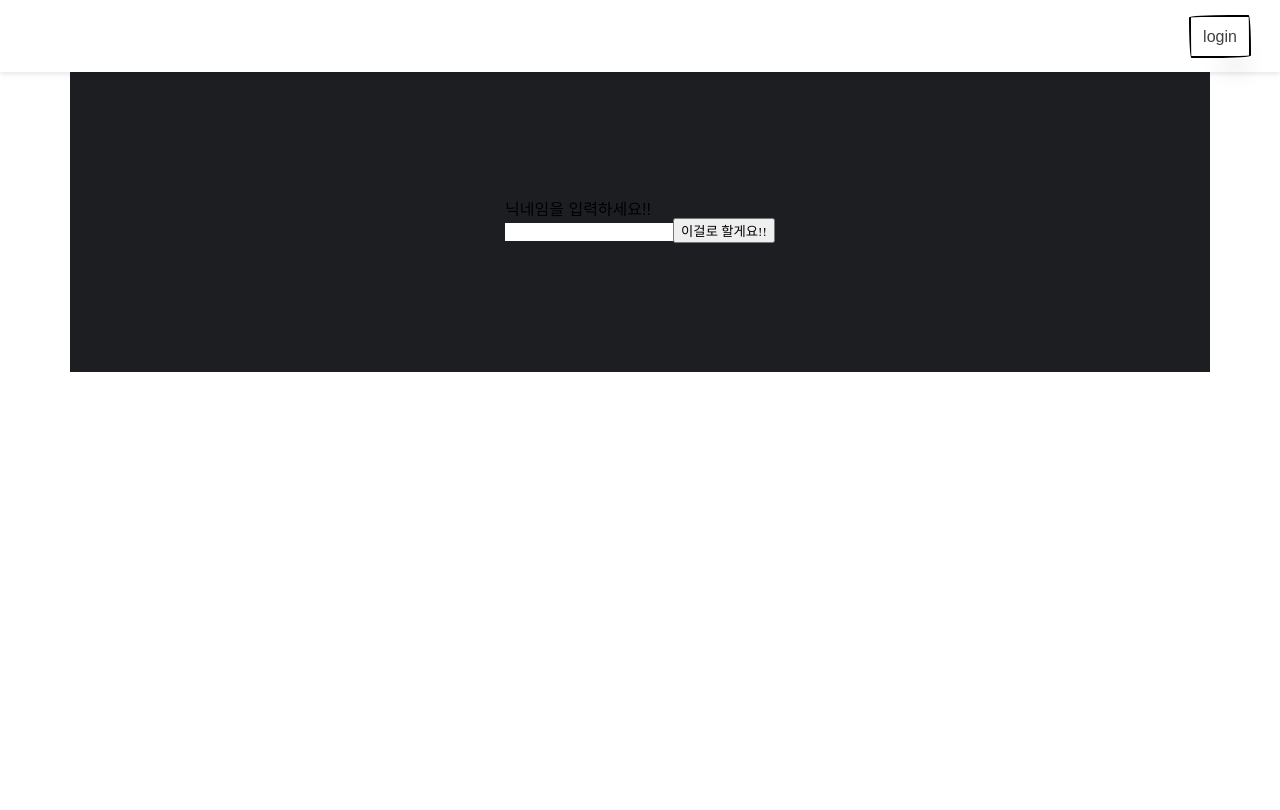
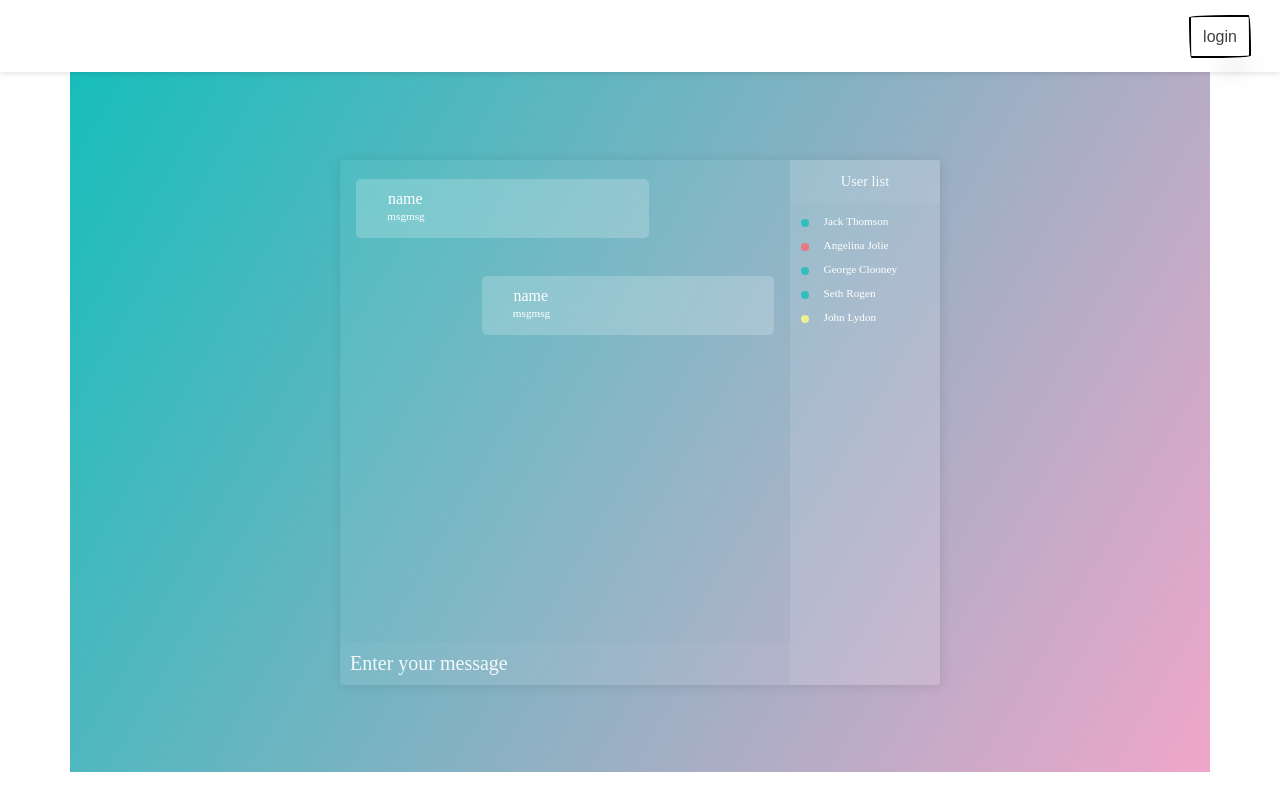
Before and after one commit to zikoom/kooms-day, a React (Create React App) app: page / in a window 1280 px wide. Shown: the top 810 px of the page. Built offline with nearby package versions, Linux system fonts and the light colour scheme; no server answers; a web font is replaced by a local one.

Commit message:
ChatBox 다시 만드는중

```diff
--- /dev/null
+++ b/src/assets/scss/components/ChatBox.scss
@@ -0,0 +1,155 @@
+// Variables
+$primary: rgba(23, 190, 187, 1);
+$secondary: rgba(240, 166, 202, 1);
+
+$active: rgba(23, 190, 187, 0.8);
+$busy: rgba(252, 100, 113, 0.8);
+$away: rgba(255, 253, 130, 0.8);
+
+* {
+  margin: 0; padding: 0;
+  box-sizing: border-box;
+  font-family: 'Nunito', sans-serif;
+}
+
+html,body {
+  // background: linear-gradient(120deg, $primary, $secondary);
+  overflow: hidden;
+}
+
+.container {
+  display: flex;
+
+  background: linear-gradient(120deg, $primary, $secondary);
+  overflow: hidden;
+
+  justify-content: center;
+  align-items: center;
+  flex-direction: column;
+  height: 700px;
+  width: 100%;
+  h1 {
+    margin: 0.5em auto;
+    color: #FFF;
+    text-align: center;
+  }
+}
+
+.chatbox {
+  background: rgba(255, 255, 255, 0.05);
+  width: 600px;
+  height: 75%;
+  border-radius: 0.2em;
+  position: relative;
+  box-shadow: 1px 1px 12px rgba(0, 0, 0, 0.1);
+  &__messages {
+    height: 100%;
+  }
+  &__messages__user-message {
+    width: 450px;
+    height: calc(100% - 42px);
+    overflow: auto;
+    &::-webkit-scrollbar {
+      display: none; /* Chrome, Safari, Opera*/
+    }
+  }
+  &__messages__user-message--ind-message {
+    float: right;
+    background: rgba(255, 255, 255, 0.2);
+    padding: 1em 0;
+    height: auto;
+    width: 65%;
+    border-radius: 5px;
+    margin: 1.2em 1em;
+    overflow: auto;
+    & > p.name {
+      color: #FFF;
+      font-size: 1em;
+    }
+    & > p.message {
+      color: #FFF;
+      font-size: 0.7em;
+      margin: 0 2.8em;
+    }
+  }
+  &__messages__user-message--ind-message.other{
+    float:left;
+  }
+  &__user-list {
+    background: rgba(255, 255, 255, 0.1);
+    width: 25%;
+    height: 100%;
+    float: right;
+    border-top-right-radius: 0.2em;
+    border-bottom-right-radius: 0.2em;
+    h1 {
+      background: rgba(255, 255, 255, 0.05);
+      color: rgba(255, 255, 255, 0.9);
+      font-size: 0.9em;
+      padding: 1em;
+      margin: 0;
+      font-weight: 300;
+      text-align: center;
+    }
+  }
+  &__user {
+    width: 0.5em;
+    height: 0.5em;
+    border-radius: 100%;
+    margin: 1em 0.7em;
+    &--active {
+      @extend .chatbox__user;
+      background: $active;
+    }
+    &--busy {
+      @extend .chatbox__user;
+      background: $busy;
+    }
+    &--away {
+      @extend .chatbox__user;
+      background: $away;
+    }
+  }
+  p {
+    float: left;
+    text-align: left;
+    margin: -0.25em 2em;
+    font-size: 0.7em;
+    font-weight: 300;
+    color: #FFF;
+    width: 200px;
+  }
+  form {
+    background: #222;
+    input {
+      background: rgba(255, 255, 255, 0.03);
+      position: absolute;
+      bottom: 0;
+      left: 0;
+      border: none;
+      width: 75%;
+      padding: 10px;
+      outline: none;
+      color: rgba(255, 255, 255, 0.9);
+      font-weight: 300;
+      font-size: 20px;
+    }
+  }
+}
+
+// Placeholder Styling
+::-webkit-input-placeholder {
+   color: rgba(255, 255, 255, 0.9);
+}
+
+:-moz-placeholder {
+   color: rgba(255, 255, 255, 0.9);
+}
+
+::-moz-placeholder {
+  color: rgba(255, 255, 255, 0.9);
+}
+
+:-ms-input-placeholder {
+   color: rgba(255, 255, 255, 0.9);
+}
--- a/src/components/Chat.js
+++ b/src/components/Chat.js
@@ -1,10 +1,8 @@
 import io from 'socket.io-client'
 
-import "../assets/css/Chatbox.css"
 import { useEffect} from 'react';
 import { useDispatch, useSelector } from 'react-redux';
 import { CHAT_ADD, CHAT_CLEAR, SET_CHAT_NICKNAME, SET_CHAT_ROOM_ID, SET_SOCKET_CONNECTION, SET_SOCKET_ID} from '../action/actions';
-import ChatNickname from './chat/ChatNickname';
 import ChatBox from './chat/ChatBox';
 
 const _SERVER_PATH = process.env.REACT_APP_SOCKET_SERVER;
@@ -111,8 +109,9 @@ const Chat = () => {
   }, [msgs])
 
   return (
-    <div className="chatbox-container">
-      {isConnected && nickname ? <ChatBox nickname={nickname} enterRoom={enterRoom} roomID={roomID} msgs={msgs} sendMsg={sendMsg}  /> : <ChatNickname set_nickname_req={set_nickname_req} />}
+    <div>
+      <ChatBox />
+      {/* {isConnected && nickname ? <ChatBox nickname={nickname} enterRoom={enterRoom} roomID={roomID} msgs={msgs} sendMsg={sendMsg}  /> : <ChatNickname set_nickname_req={set_nickname_req} />} */}
     </div>
   )
 
--- a/src/components/chat/ChatBox.js
+++ b/src/components/chat/ChatBox.js
@@ -1,69 +1,47 @@
-import { useState } from "react";
-import MyComment from "./MyComment";
-import OtherComment from "./OtherComment";
+import '../../assets/scss/components/ChatBox.scss'
 
-//센드 메세지 보내기 버튼 SVG 컴포넌트
-const SendMsgSVG = (props) => (
-  <svg
-    style={{
-      width: 24,
-      height: 24,
-    }}
-    viewBox="0 0 24 24"
-    {...props}
-  >
-    <path
-      fill="rgba(0,0,0,.38)"
-      d="M17,12L12,17V14H8V10H12V7L17,12M21,16.5C21,16.88 20.79,17.21 20.47,17.38L12.57,21.82C12.41,21.94 12.21,22 12,22C11.79,22 11.59,21.94 11.43,21.82L3.53,17.38C3.21,17.21 3,16.88 3,16.5V7.5C3,7.12 3.21,6.79 3.53,6.62L11.43,2.18C11.59,2.06 11.79,2 12,2C12.21,2 12.41,2.06 12.57,2.18L20.47,6.62C20.79,6.79 21,7.12 21,7.5V16.5M12,4.15L5,8.09V15.91L12,19.85L19,15.91V8.09L12,4.15Z"
-    />
-  </svg>
-);
-
-const ChatBox = ({nickname, enterRoom, roomID, msgs, sendMsg}) => {
-
-  const _MY_COMMENT = 1;
-  const _OTHER_COMMENT = 2;
-
-  const [roomInput, setRoomInput] = useState('');
-  const [msgInput, setMsgInput] = useState('');
-
-  const onChangeRoomInput = (e) => {const {value} = e.target; setRoomInput(value)}
-  const onMsgInputChange = (e) => {const {value} = e.target; setMsgInput(value)}
-
-
+export default function ChatBox () {
   return (
-    <div className="chatbox-container">
-      <div className="chatbox-room">
-        <h2>{nickname} 님 환영함니다 !!</h2>
-        <input value={roomInput} onChange={onChangeRoomInput} />
-        <button onClick={()=>{enterRoom(roomInput); setRoomInput('')}}>입장</button>
-        <h2>room Number: {roomID}</h2>
+    <div class='container' ng-cloak ng-app="chatApp">
+      {/* <h1>Swanky Chatbox UI With Angular</h1> */}
+      <div class='chatbox' ng-controller="MessageCtrl as chatMessage">
+        <div class='chatbox__user-list'>
+          <h1>User list</h1>
+          <div class='chatbox__user--active'>
+            <p>Jack Thomson</p>
+          </div>
+          <div class='chatbox__user--busy'>
+            <p>Angelina Jolie</p>
+          </div>
+          <div class='chatbox__user--active'>
+            <p>George Clooney</p>
+          </div>
+          <div class='chatbox__user--active'>
+            <p>Seth Rogen</p>
+          </div>
+          <div class='chatbox__user--away'>
+            <p>John Lydon</p>
+          </div>
+        </div>
+        <div class="chatbox__messages" ng-repeat="message in messages">
+          <div class="chatbox__messages__user-message">
+            {/* 남의 메세지는 other class 추가 */}
+            <div class="chatbox__messages__user-message--ind-message other">
+              <p class="name">name</p>
+              <br/>
+              <p class="message">msgmsg</p>
+            </div>
+            <div class="chatbox__messages__user-message--ind-message">
+              <p class="name">name</p>
+              <br/>
+              <p class="message">msgmsg</p>
+            </div>
+          </div>
+        </div>
+        <form onSubmit={(e) => {e.preventDefault()}}>
+          <input type="text" placeholder="Enter your message" />
+        </form>
       </div>
-      <section className="chatbox">
-        <section className="chat-window" id="chatbox-scroll-div">
-          {
-            msgs.map((msg, idx) => {
-              if(msg.type === _MY_COMMENT){
-                return <MyComment text={msg.text} nickname={msg.nickname} key={idx} />
-              }else if(msg.type === _OTHER_COMMENT){
-                return <OtherComment text={msg.text} nickname={msg.nickname} key={idx} />
-              }else{
-                return null
-              }
-            })
-          }
-
-        </section>
-
-        <form className="chat-input" onSubmit={ (e) => {e.preventDefault()}} >
-          <input type="text" autoComplete="on" value={msgInput} onChange={onMsgInputChange} placeholder="Type a message" />
-          <button onClick={() => {sendMsg(msgInput, roomID); setMsgInput('')}}>
-              <SendMsgSVG />
-          </button>
-        </form>
-      </section>
     </div>
   )
 }
-
-export default ChatBox
--- a/src/components/chat/ChatNickname.js
+++ /dev/null
@@ -1,23 +0,0 @@
-/**
- * Chat Intro page - 닉네임을 설정하는 페이지 입니다.
- */
-
-import { useState } from "react";
-
-const ChatNickname = ({set_nickname_req}) => {
-
-  const [nicknameInput, setNicknameInput] = useState('');
-  const onChangeNicknameInput = (e) => {const {value} = e.target; setNicknameInput(value)};
-
-  return (
-    <div className="center-wrapper nickname-wrapper">
-      <h1 className="child">닉네임을 입력하세요!!</h1>
-      <input className="child" value={nicknameInput} onChange={onChangeNicknameInput} />
-      <button className="child" onClick={() => {set_nickname_req(nicknameInput); setNicknameInput('')}}>이걸로 할게요!!</button>
-    </div>
-  )
-}
-
-
-
-export default ChatNickname;
--- a/src/components/chat/MyComment.js
+++ /dev/null
@@ -1,22 +0,0 @@
-const MyComment = ({text, nickname}) => {
-  return (
-    <article className="msg-container msg-self" id="msg-0">
-      <div className="msg-box">
-        <img className="user-img" id="user-0" alt="사용자 이미지" src="//gravatar.com/avatar/00034587632094500000000000000000?d=retro" />
-        <div className="flr">
-          <div className="messages">
-            <p className="msg" id="msg-0">
-              {text}
-            </p>
-          </div>
-          <span className="timestamp">
-            <span className="username">{nickname}</span>
-            {/* &bull;<span className="posttime">3 minutes ago</span> */}
-          </span>
-        </div>
-      </div>
-    </article>
-  )
-}
-
-export default MyComment
--- a/src/components/chat/OtherComment.js
+++ /dev/null
@@ -1,23 +0,0 @@
-//남이 한 말
-const OtherComment = ({text, nickname}) => {
-  return (
-    <article className="msg-container msg-remote" id="msg-0">
-      <div className="msg-box">
-        <div className="flr">
-          <div className="messages">
-            <p className="msg" id="msg-1">
-              {text}
-            </p>
-          </div>
-          <span className="timestamp">
-            <span className="username">{nickname}</span>
-            {/* &bull;<span className="posttime">2 minutes ago</span> */}
-          </span>
-        </div>
-        <img className="user-img" id="user-0" alt="사용자 이미지" src="//gravatar.com/avatar/56234674574535734573000000000001?d=retro" />
-      </div>
-    </article>
-  )
-}
-
-export default OtherComment
```
Also changed, not shown: src/components/chat/ChatRooms.js (deleted, +0 -9 lines).
